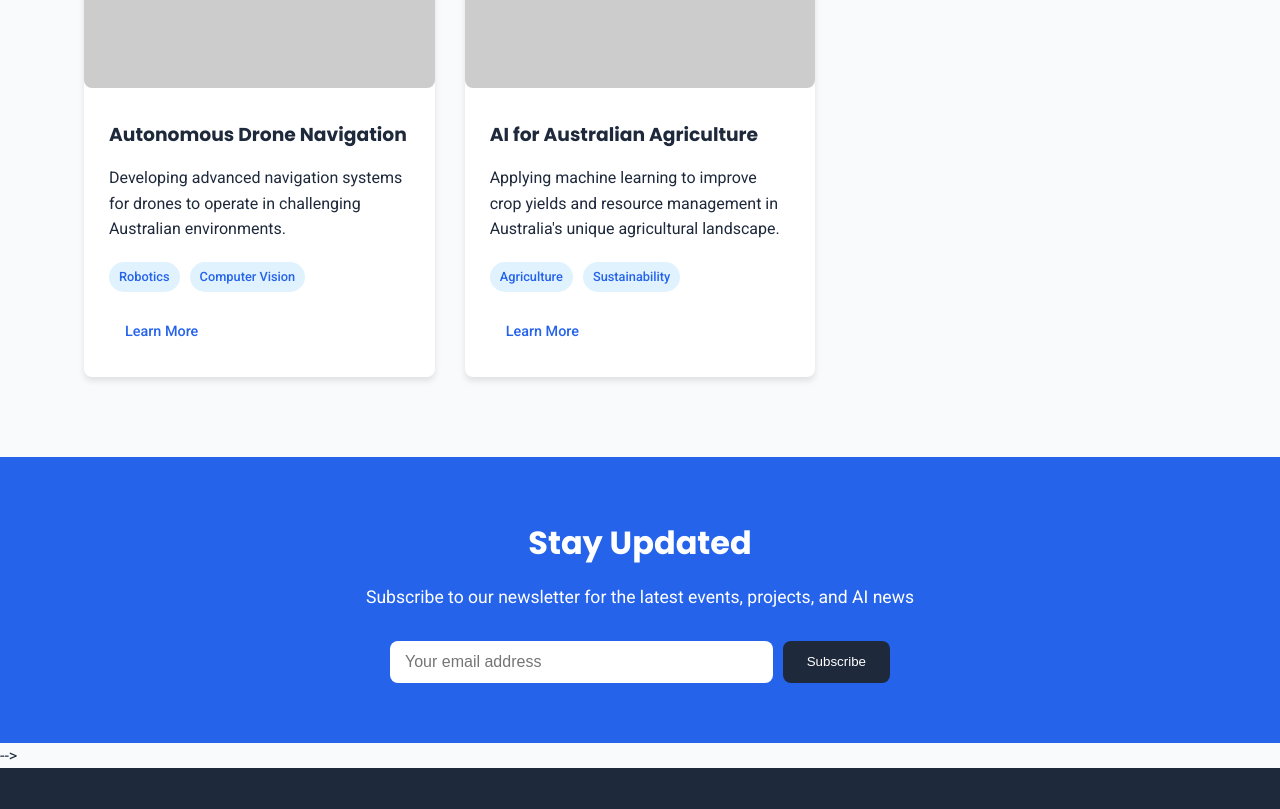
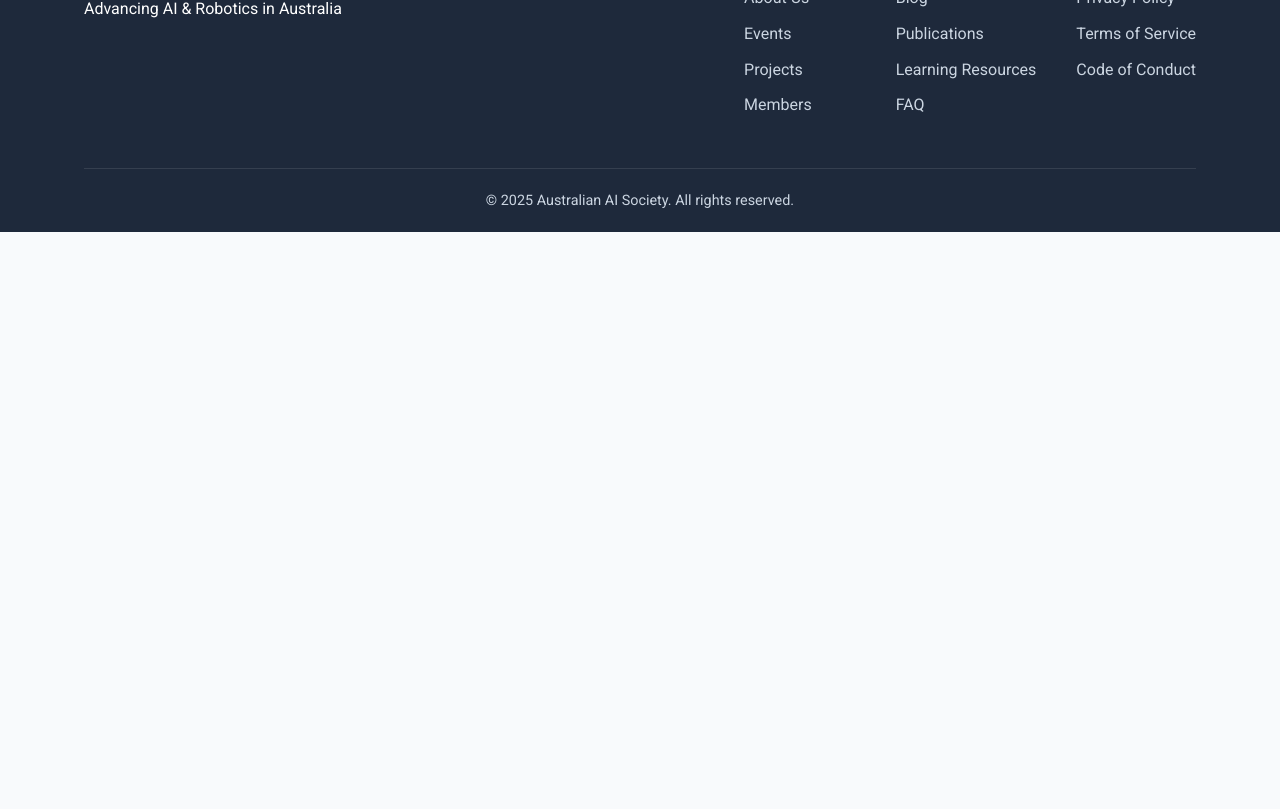
Before and after one commit to ausaisoc/web, a plain HTML site: page index.html in a window 1280 px wide. Shown: the part 2376-3185 px from the top of the page. After the commit the page ends 2608 px from the top, so only its background shows below. Drawn offline with Linux system fonts and the light colour scheme; placeholder pictures from the web are drawn by us.

Commit message:
Removing non live sections

```diff
--- a/index.html
+++ b/index.html
@@ -145,7 +145,7 @@
                         <a href="#" class="btn small-btn">Learn More</a>
                     </div>
                 </div>
-                <div class="project-card">
+                <!-- <div class="project-card">
                     <div class="project-image">
                         <img src="https://via.placeholder.com/400x300" alt="Autonomous Drone Project">
                     </div>
@@ -172,7 +172,7 @@
                         </div>
                         <a href="#" class="btn small-btn">Learn More</a>
                     </div>
-                </div>
+                </div> -->
             </div>
         </div>
     </section>
@@ -265,7 +265,7 @@
     </section>
 
     <!-- Newsletter Section -->
-    <section class="newsletter">
+    <!-- <section class="newsletter">
         <div class="container">
             <div class="newsletter-content">
                 <h2>Stay Updated</h2>
```
